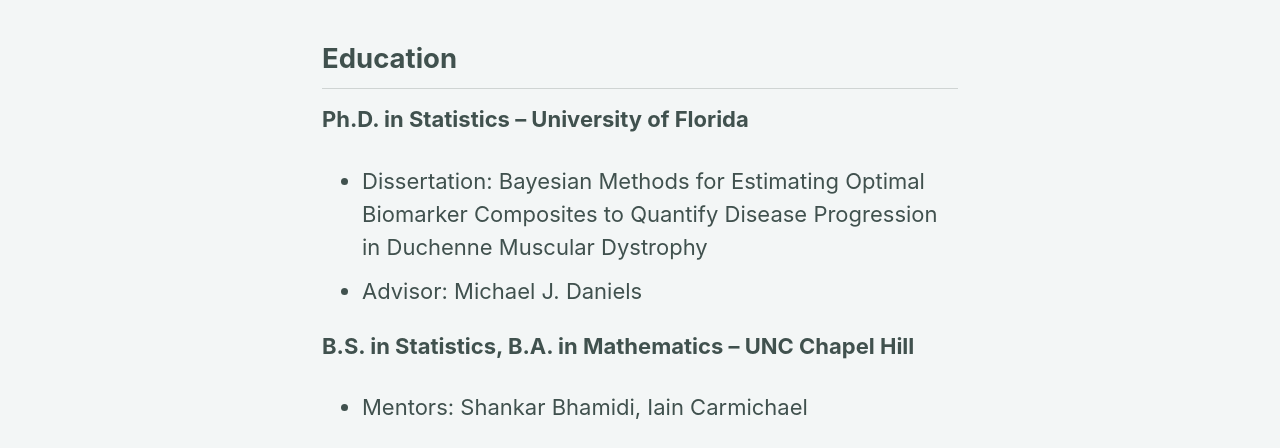
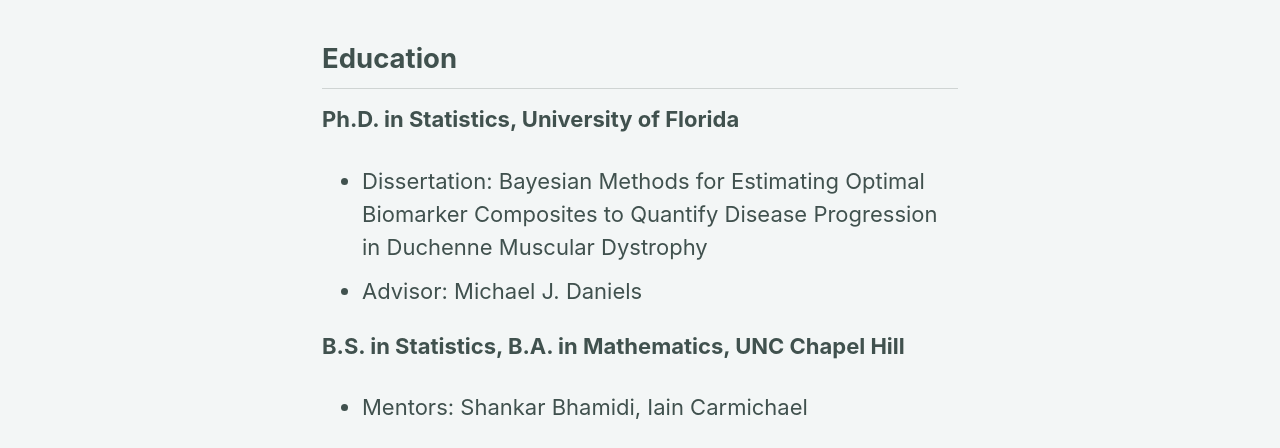
Before and after one commit to michaelkkim/michaelkkim.github.io, a Jekyll site: the page built from _pages/about.md, in a window 1280 px wide. Shown: the part 176-624 px from the top of the page. Built offline with Jekyll 4.4.1, drawn with Linux system fonts in a browser that asks for light colours; cached includes are drawn as plain includes; nearby versions of some CDN libraries.

```diff
--- a/_pages/about.md
+++ b/_pages/about.md
@@ -5,11 +5,11 @@ permalink: /background/
 
 ## Education
 
-**Ph.D. in Statistics -- University of Florida**
+**Ph.D. in Statistics, University of Florida**
 - Dissertation: Bayesian Methods for Estimating Optimal Biomarker Composites to Quantify Disease Progression in Duchenne Muscular Dystrophy
 - Advisor: Michael J. Daniels
 
-**B.S. in Statistics, B.A. in Mathematics -- UNC Chapel Hill**
+**B.S. in Statistics, B.A. in Mathematics, UNC Chapel Hill**
 - Mentors: Shankar Bhamidi, Iain Carmichael
 
 I am currently a statistics Ph.D. candidate at the University of Florida, advised by Michael J. Daniels. My graduate research at the University of Florida while I was doing my Ph.D. focuses on Bayesian hierarchical modeling for incomplete longitudinal data, with applications to quantifying disease progression in Duchenne muscular dystrophy.
```
